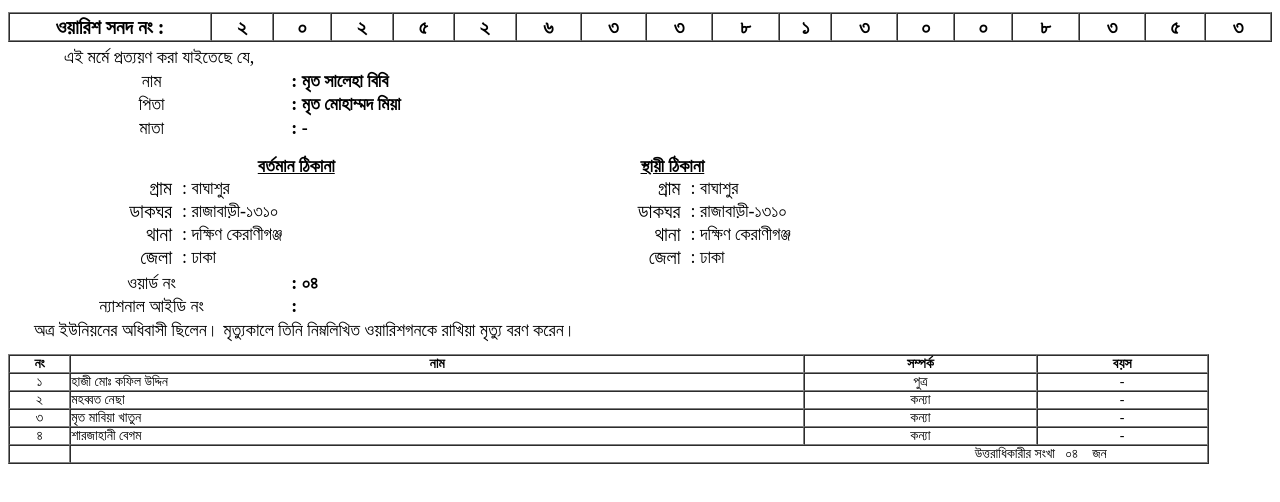
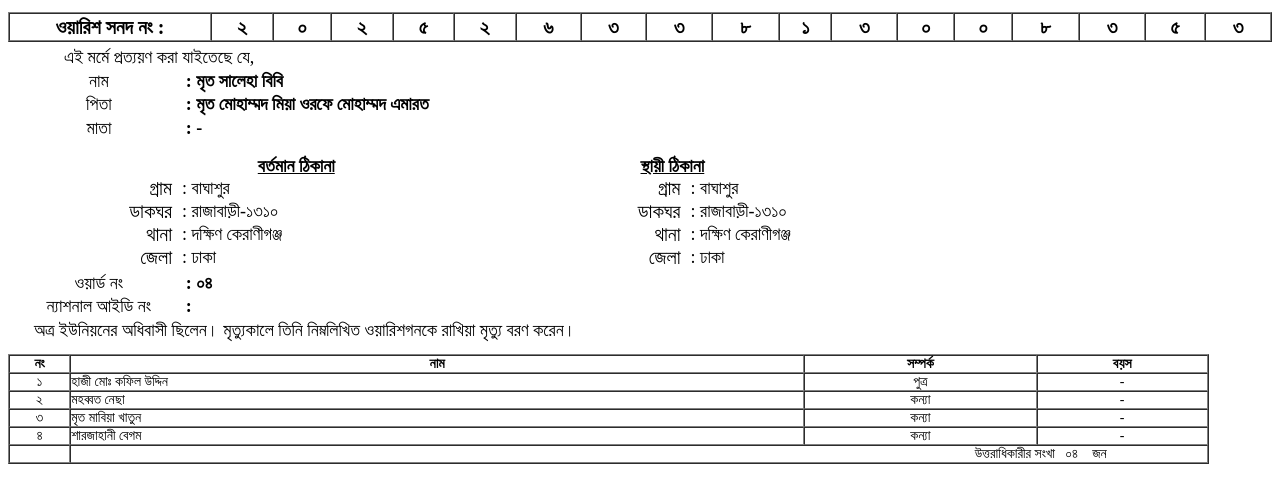
Before and after one commit to bastaup/index.php-onlinetrack-warish_onosondan-tid-20253613860008453, a plain HTML site: page index.html in a window 1280 px wide. Shown: the part 178-680 px from the top of the page. Drawn offline with Linux system fonts and the light colour scheme.

Commit message:
Update index.html

```diff
--- a/index.html
+++ b/index.html
@@ -69,7 +69,7 @@
             <tr>
                 <td style="font-size:18px; text-align:center; ">পিতা </td>
                 <td>
-                    <font style="font-size:18px;  font-weight:bold;">: মৃত মোহাম্মদ মিয়া</font>
+                    <font style="font-size:18px;  font-weight:bold;">: মৃত মোহাম্মদ মিয়া ওরফে মোহাম্মদ এমারত  </font>
                 </td>
                 <td></td>
                 <td></td>
```
